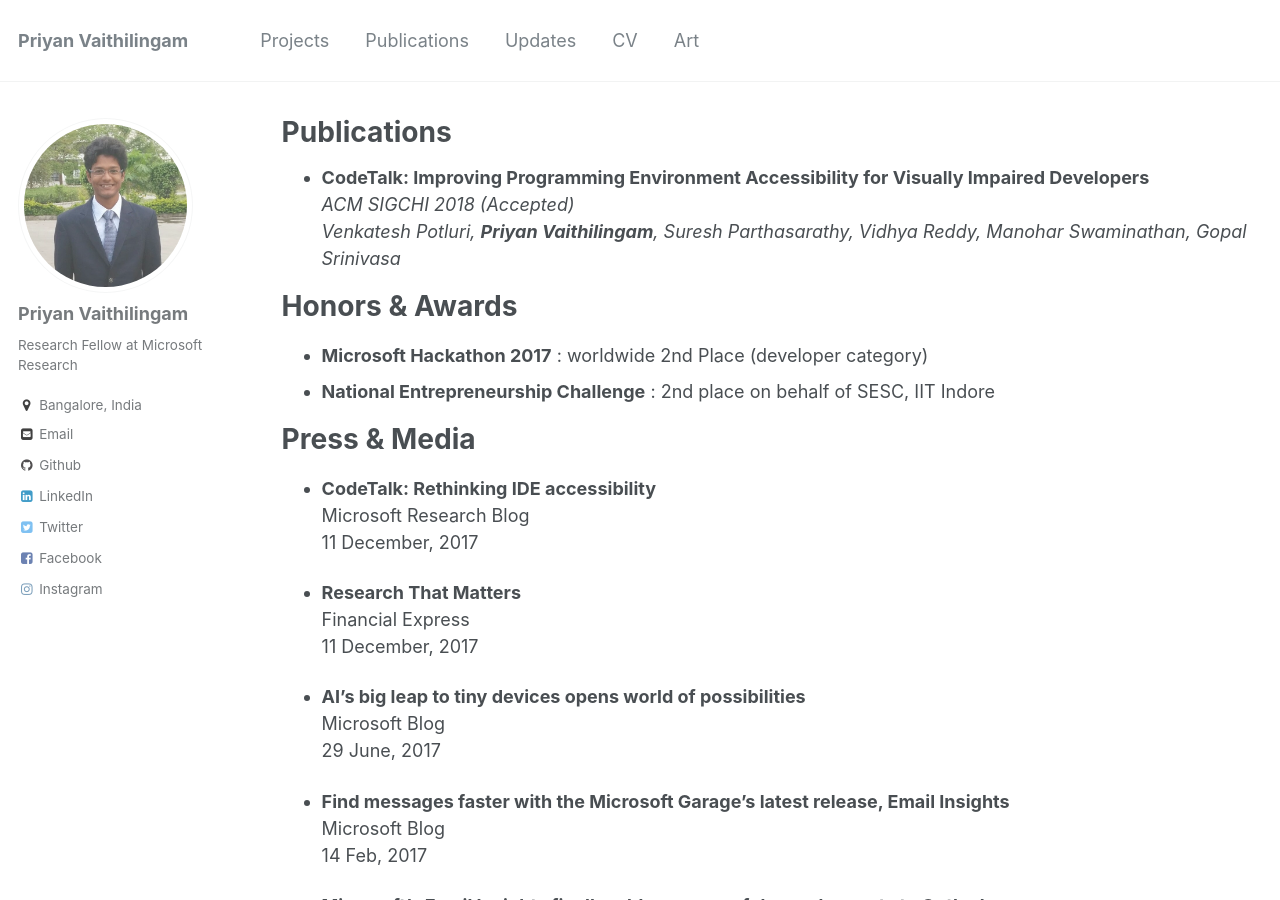
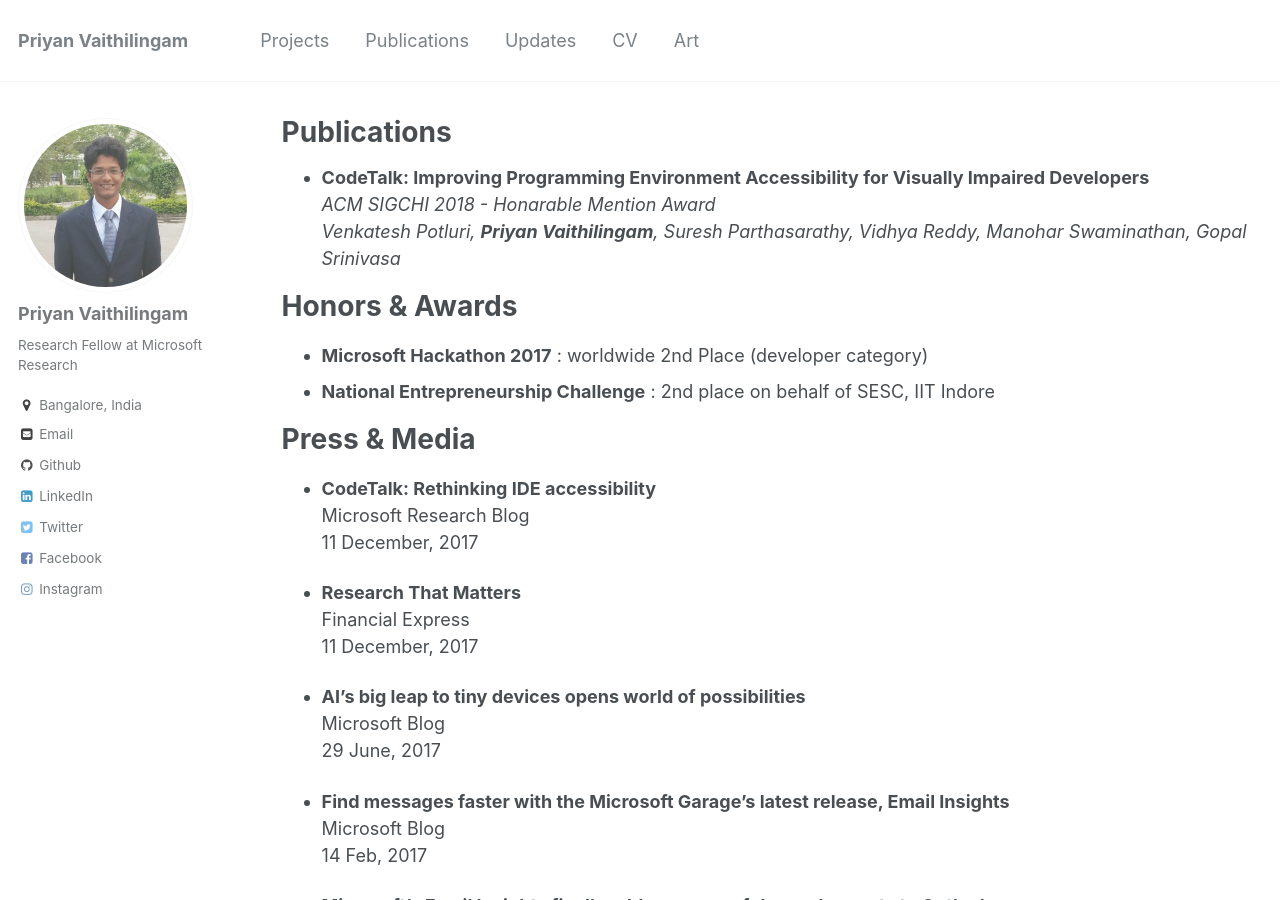
Before and after one commit to priyanmuthu/priyanmuthu.github.io, a Jekyll site: the page built from _pages/publications.md, in a window 1280 px wide and 900 px high. Built offline with Jekyll 4.4.1, drawn with Linux system fonts in a browser that asks for light colours.

Commit message:
updated chi details

```diff
--- a/_pages/publications.md
+++ b/_pages/publications.md
@@ -14,7 +14,7 @@
 
 
 * **CodeTalk: Improving Programming Environment Accessibility for Visually Impaired Developers**
- *ACM SIGCHI 2018 (Accepted)*
+ *ACM SIGCHI 2018 - Honarable Mention Award*
  *Venkatesh Potluri, **Priyan Vaithilingam**, Suresh Parthasarathy, Vidhya Reddy, Manohar Swaminathan, Gopal Srinivasa*
 
 Honors & Awards
```
